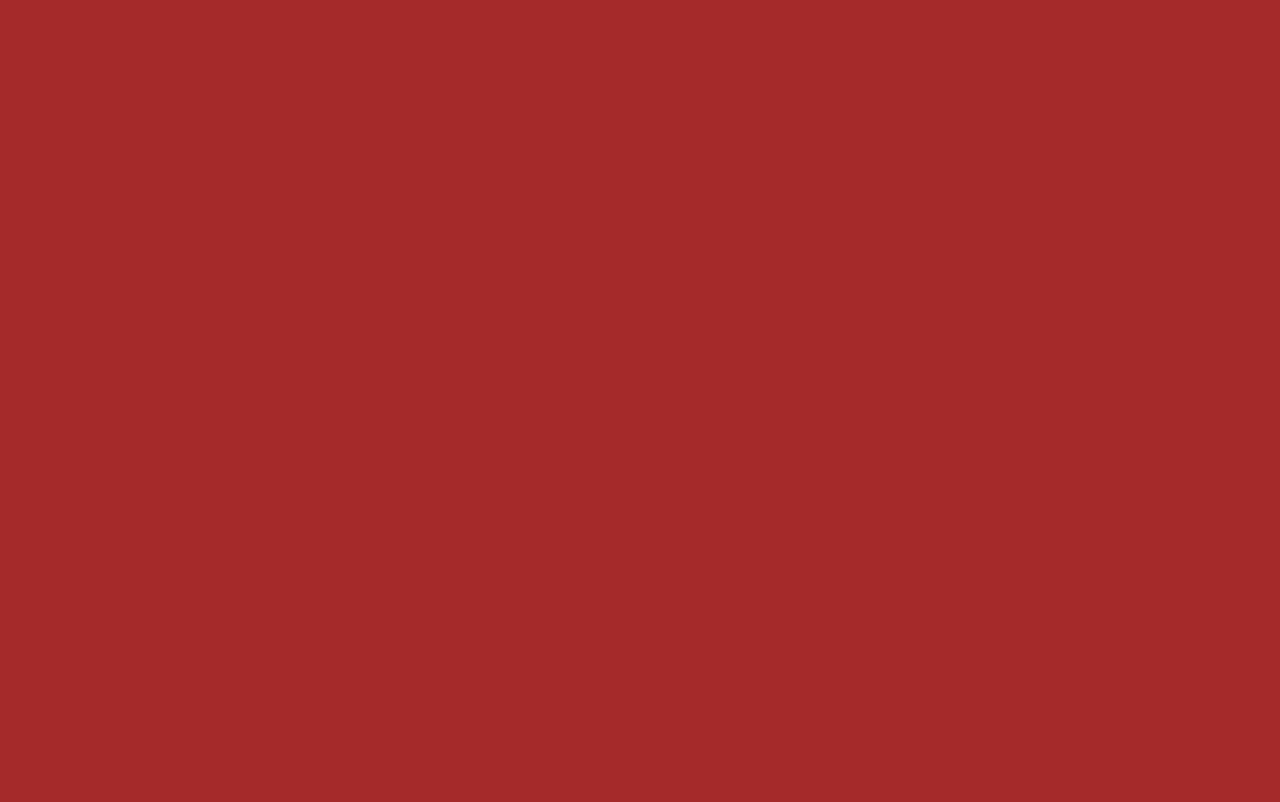
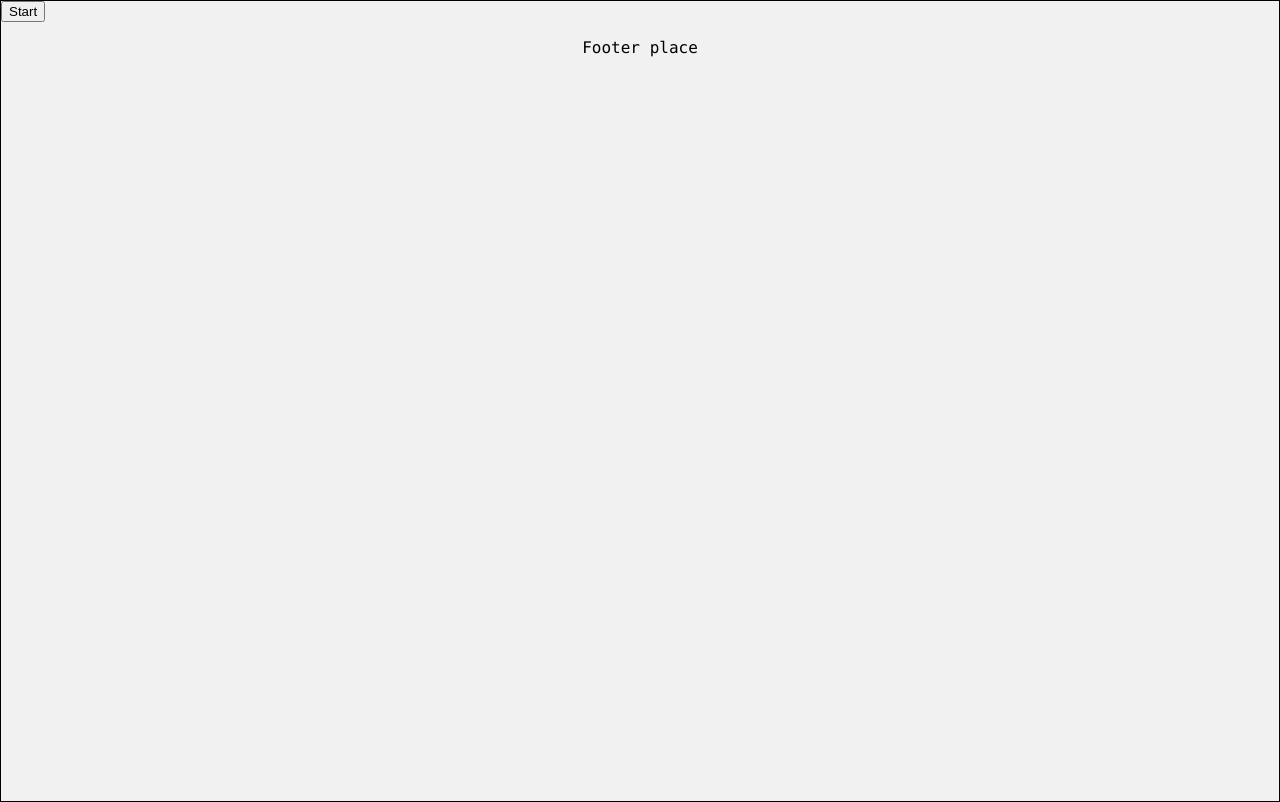
Before and after one commit to polozin/mouse-game, a website: page index.html in a window 1280 px wide. Drawn offline with Linux system fonts and the light colour scheme.

Commit message:
allright

```diff
--- a/assets/main.css
+++ b/assets/main.css
@@ -1,5 +1,17 @@
+html, body {
+    margin: 0;
+    height: 100%;
+}
 body{
     font-size: 16px;
     font-family: Consolas;
-    background-color: brown;
+    background-color: #f1f1f1;
+    border: 1px solid;
 }
+.header{
+    display: flex;
+    flex-flow: row wrap-reverse;
+}
+.footer-text{
+    text-align: center;
+}
--- a/index.html
+++ b/index.html
@@ -3,11 +3,20 @@
 <head>
     <meta charset="UTF-8">
 
-    <title>Mouse game</title>
+    <title>Mouse Game</title>
     <link rel="stylesheet" href="assets/main.css">
     <script src="js/index.js"></script>
 </head>
 <body>
+<div class="header">
+    <div class="header-tool">
+        <button class="btn-regular">Start</button>
+    </div>
 
+</div>
+<div class="content"></div>
+<div class="footer">
+    <p class="footer-text">Footer place</p>
+</div>
 </body>
 </html>
```
